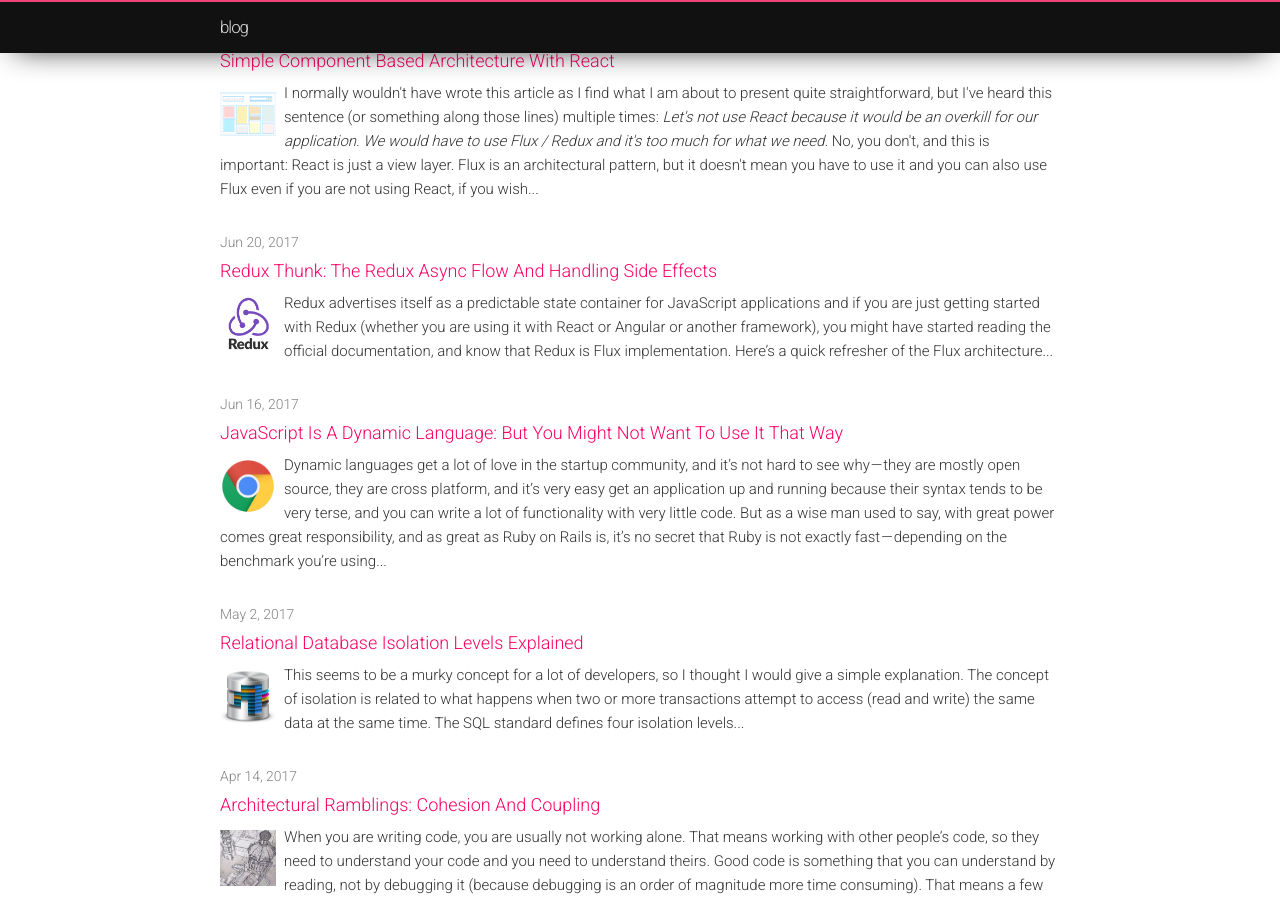
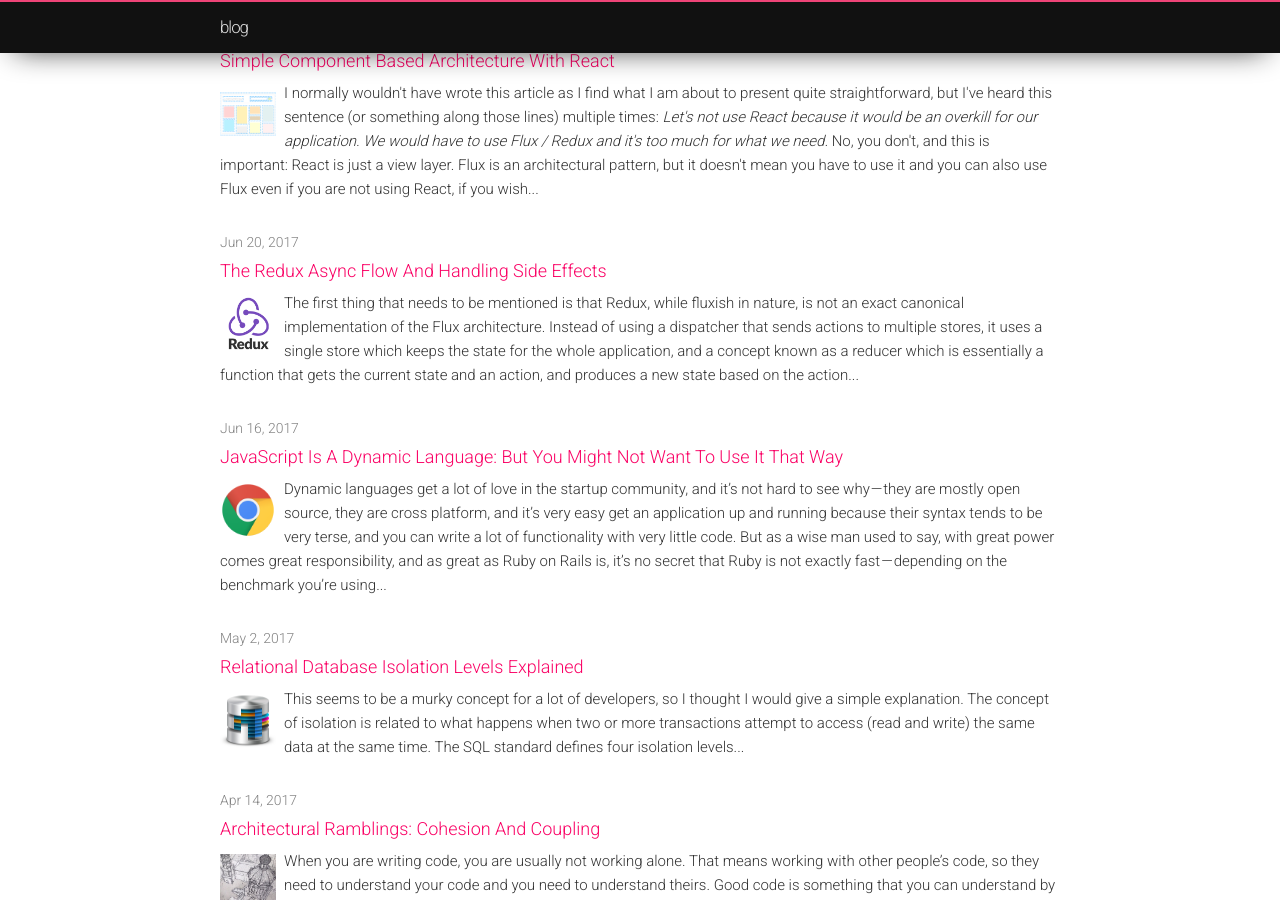
Before and after one commit to toaderflorin/eksia, a Jekyll site: the page built from index.md, in a window 1280 px wide and 900 px high, scrolled down 391 px. Built offline with Jekyll 4.4.1, drawn with Linux system fonts in a browser that asks for light colours; some of the changed lines change nothing that is shown.

Commit message:
Fixed typos in the redux async workflow.

```diff
--- a/_posts/2017-06-20-redux-async-flow.markdown
+++ b/_posts/2017-06-20-redux-async-flow.markdown
@@ -1,9 +1,9 @@
 ---
 layout: post
-title:  "Redux Thunk: The Redux Async Flow And Handling Side Effects"
+title:  "The Redux Async Flow And Handling Side Effects"
 date:   2017-06-20 06:39:37 +0300
 description: "
-Redux advertises itself as a predictable state container for JavaScript applications and if you are just getting started with Redux (whether you are using it with React or Angular or another framework), you might have started reading the official documentation, and know that Redux is Flux implementation. Here’s a quick refresher of the Flux architecture...
+The first thing that needs to be mentioned is that Redux, while fluxish in nature, is not an exact canonical implementation of the Flux architecture. Instead of using a dispatcher that sends actions to multiple stores, it uses a single store which keeps the state for the whole application, and a concept known as a reducer which is essentially a function that gets the current state and an action, and produces a new state based on the action...
 "
 icon: "logo-redux.png"
 categories:
@@ -15,7 +15,7 @@
 
 ![image-title-here](/images/redux.png){:class="img-responsive center-image"}
 
-Redux is heavily inspired by Elm, which is a functional programming language, and it takes quite a few ques from it - the application
+Redux is heavily inspired by Elm, which is a functional programming language, and it takes quite a few cues from it -- the application
 state reducer (in a real application, we are actually chaining multiple reducers into a big one, because otherwise the whole thing would become
 unwieldy very fast), needs to be a *pure* function - which means it's not allowed to have *side-effects*. An action is just a plain object - the only requirement is that this object has to have a *type* property. An action creator is just a plain JS function that returns an action object. It looks something like this:
 
@@ -34,7 +34,7 @@
 
 <script src="https://gist.github.com/toaderflorin/867f25d45b36c65b8b409e3eca851091.js"></script>
 
-If you worked with the standard Flux implementation by Facebook, you might have come across the concept of *action creators*. They are just normal JavaScript functions that return an action, which can be any type of JS obiect in Redux, the only requirement is to have a *type* property of type string. The first function is *pure* because it's return result is **always** reproducible for the same input parameter, which is not the case for the second function.
+If you worked with the standard Flux implementation by Facebook, you might have come across the concept of *action creators*. They are just normal JavaScript functions that return an action, which can be any type of JS object in Redux, the only requirement is to have a *type* property of type string. The first function is *pure* because it's return result is **always** reproducible for the same input parameter, which is not the case for the second function.
 
 Now have a look at the following function:
 
@@ -72,6 +72,6 @@
 
 <script src="https://gist.github.com/toaderflorin/4519a92c396ee2bb912bece07983a2cc.js"></script>
 
-The reducer is going to receive the sync actions dispached and will take appropriate steps to reduce the application step. The async actions are the place where we are handling the "dirty" stuff, like making an http request.
+The reducer is going to receive the sync actions dispatched and will take appropriate steps to reduce the application step. The async actions are the place where we are handling the "dirty" stuff, like making an http request.
 
-For the sake of simplicity, I chose to dispatch the actions inline, but we could (and should) extract them in a different action creator method. I also used the same action called *GET_ITEMS*, but you could use different actions for indicating the start, end and a potential error occurence in the operation.
+For the sake of simplicity, I chose to dispatch the actions inline, but we could (and should) extract them in a different action creator method. I also used the same action called *GET_ITEMS*, but you could use different actions for indicating the start, end and a potential error occurence in the occurrence eration.
```
